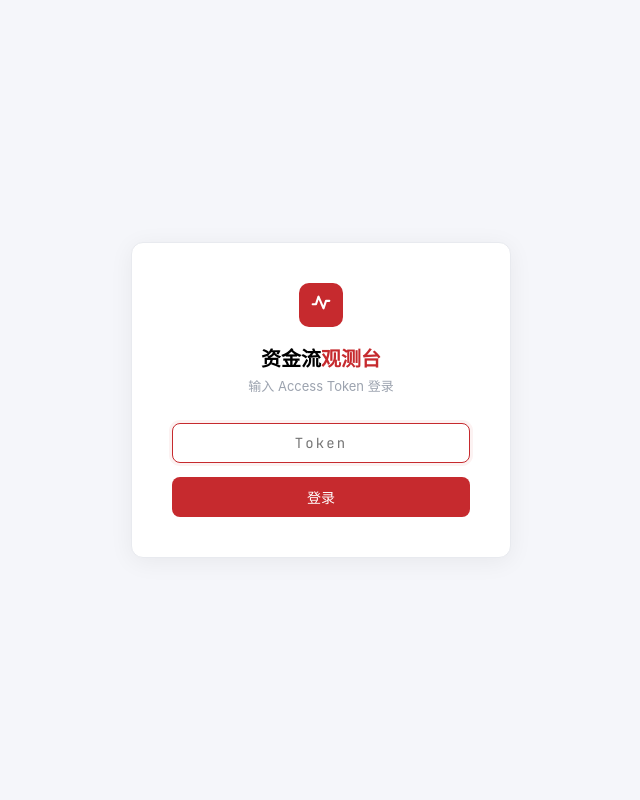
After one commit to iluyza522/moneyflow, a Flask app: page /login in a window 1280 px wide. The commit adds this page. Shown: the whole page, without its empty margins (319-959 px from the left). Run offline with Flask 3, Linux system fonts and the light colour scheme.

Commit message:
feat: add access token authentication
- before_request hook checks session for all routes
- /login page accepts ACCESS_TOKEN (env var, default 123456)
- /logout clears session
- login.html with clean centered design
- logout button in header

Co-Authored-By: Claude Opus 4.7 <noreply@anthropic.com>

```diff
--- a/templates/index.html
+++ b/templates/index.html
@@ -410,6 +410,7 @@ select.input-line{
       <select id="dateSelect" class="input-line" onchange="onDateChange()">
         <option value="">当天</option>
       </select>
+      <a href="/logout" class="btn btn-ghost" style="text-decoration:none;font-size:12px">退出</a>
     </div>
   </div>
 </div>
--- /dev/null
+++ b/templates/login.html
@@ -0,0 +1,80 @@
+<!DOCTYPE html>
+<html lang="zh-CN">
+<head>
+<meta charset="UTF-8">
+<meta name="viewport" content="width=device-width, initial-scale=1.0">
+<title>资金流观测台 - 登录</title>
+<style>
+@import url('https://fonts.googleapis.com/css2?family=Noto+Serif+SC:wght@600;700;900&family=JetBrains+Mono:wght@400;500&display=swap');
+*{margin:0;padding:0;box-sizing:border-box}
+body{
+  font-family:-apple-system,BlinkMacSystemFont,'PingFang SC','Microsoft YaHei',sans-serif;
+  background:#f5f6fa;
+  min-height:100vh;
+  display:flex;align-items:center;justify-content:center;
+}
+.card{
+  background:#fff;
+  border:1px solid #e8eaef;
+  border-radius:12px;
+  padding:40px;
+  width:380px;
+  max-width:90vw;
+  box-shadow:0 4px 24px rgba(0,0,0,0.06);
+  text-align:center;
+}
+.logo{
+  width:44px;height:44px;
+  background:#c62a2e;
+  border-radius:10px;
+  display:flex;align-items:center;justify-content:center;
+  margin:0 auto 16px;
+}
+.logo svg{width:20px;height:20px;fill:none;stroke:#fff;stroke-width:2.5;stroke-linecap:round;stroke-linejoin:round;}
+.title{
+  font-family:'Noto Serif SC','Songti SC',Georgia,serif;
+  font-size:20px;font-weight:700;
+  margin-bottom:4px;
+}
+.title span{color:#c62a2e;}
+.subtitle{font-size:13px;color:#9ca3af;margin-bottom:28px;}
+.input{
+  width:100%;padding:10px 14px;
+  border:1px solid #e8eaef;border-radius:8px;
+  font-size:14px;font-family:'JetBrains Mono',monospace;
+  outline:none;transition:border-color 0.2s;
+  text-align:center;letter-spacing:0.15em;
+}
+.input:focus{border-color:#c62a2e;box-shadow:0 0 0 3px rgba(198,42,46,0.06);}
+.btn{
+  width:100%;margin-top:14px;padding:10px;
+  border:none;border-radius:8px;
+  background:#c62a2e;color:#fff;
+  font-size:14px;font-weight:500;cursor:pointer;
+  transition:background 0.15s;
+}
+.btn:hover{background:#b01d21;}
+.error{
+  color:#c62a2e;font-size:13px;
+  margin-bottom:12px;padding:8px 12px;
+  background:#fef2f2;border-radius:6px;
+}
+</style>
+</head>
+<body>
+<div class="card">
+  <div class="logo">
+    <svg viewBox="0 0 24 24"><polyline points="22 7 18 7 15 16 9 2 6 11 2 11"/></svg>
+  </div>
+  <div class="title">资金流<span>观测台</span></div>
+  <div class="subtitle">输入 Access Token 登录</div>
+  {% if error %}
+    <div class="error">{{ error }}</div>
+  {% endif %}
+  <form method="post">
+    <input class="input" type="password" name="token" placeholder="Token" autofocus>
+    <button class="btn" type="submit">登录</button>
+  </form>
+</div>
+</body>
+</html>
--- a/web.py
+++ b/web.py
@@ -1,9 +1,9 @@
 """Web 前端 — 个股实时资金流向可视化（SQLite + 后台刷新）"""
 
 import logging
+import os
 from datetime import datetime
-
-from flask import Flask, jsonify, render_template, request
+from flask import Flask, jsonify, render_template, request, session, redirect, url_for
 
 from stock_flow import db
 from stock_flow.eastmoney import fetch_intraday_flow
@@ -13,6 +13,35 @@ from stock_flow.yahoo import fetch_market_cap
 logging.basicConfig(level=logging.INFO, format="%(asctime)s %(name)s %(message)s")
 
 app = Flask(__name__)
+app.secret_key = os.environ.get("SECRET_KEY", "dev-secret-key-change-in-production")
+_ACCESS_TOKEN = os.environ.get("ACCESS_TOKEN", "123456")
+
+
+@app.before_request
+def check_auth():
+    if request.endpoint in ("login", "static") or request.path.startswith("/login"):
+        return None
+    if not session.get("authed"):
+        if request.path.startswith("/api/"):
+            return jsonify({"error": "未授权"}), 401
+        return redirect(url_for("login"))
+
+
+@app.route("/login", methods=["GET", "POST"])
+def login():
+    if request.method == "POST":
+        token = (request.form.get("token") or "").strip()
+        if token == _ACCESS_TOKEN:
+            session["authed"] = True
+            return redirect(url_for("index"))
+        return render_template("login.html", error="Token 错误")
+    return render_template("login.html", error=None)
+
+
+@app.route("/logout")
+def logout():
+    session.pop("authed", None)
+    return redirect(url_for("login"))
 
 
 @app.route("/")
```
